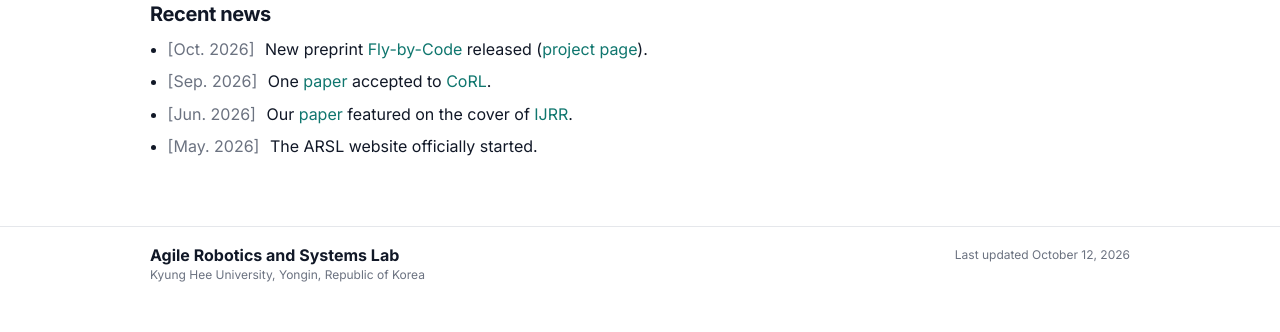
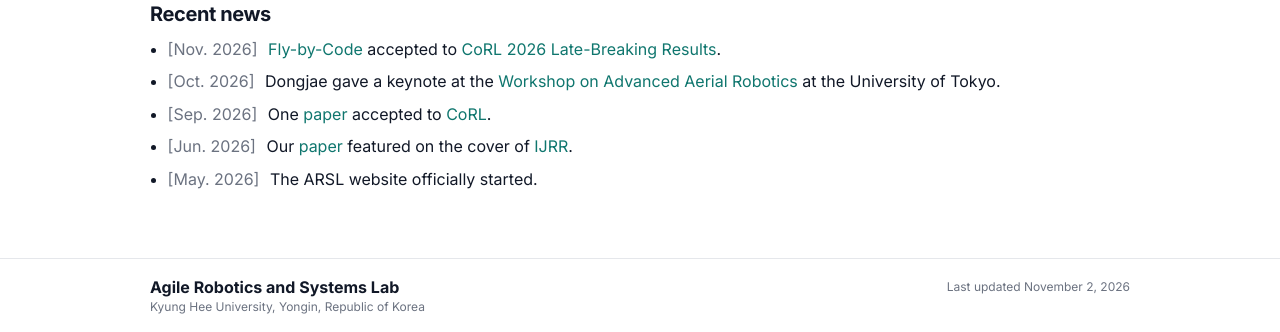
Before and after one commit to arsl-khu/arsl-khu.github.io, a Jekyll site: the page built from index.md, in a window 1280 px wide and 900 px high, scrolled down 1374 px, cut to the strip 568-900 px from the top of the window. Built offline with Jekyll 4.4.1, drawn with Linux system fonts in a browser that asks for light colours; before the commit the page ends 2242 px from its top, so only the background shows below that.

Commit message:
tokyo univ workshop & fly-by-code update

```diff
--- a/_config.yml
+++ b/_config.yml
@@ -7,7 +7,7 @@ description: "Agile Robotics and Systems Lab (ARSL) at Kyung Hee University."
 location: "Kyung Hee University, Yongin, Republic of Korea"
 email: "dongjaelee@khu.ac.kr"
 
-last-updated: October 12, 2026
+last-updated: November 2, 2026
 
 include:
   - _posts
--- a/_includes/publication-list-merged-international-sorted.html
+++ b/_includes/publication-list-merged-international-sorted.html
@@ -106,6 +106,7 @@ and
 <em>
 In {{ pub.conference.name }}{% if pub.conference.abrv %} ({{ pub.conference.abrv }}){% endif %}{% if pub_year != "" %}, {{ pub_year }}{% endif %}
 </em>
+{% if pub.conference.remark %}<span class="pub-remark"> — {{ pub.conference.remark }}</span>{% endif %}
 {% elsif pub.default %}
 {% if pub.default.remark and pub.default.remark != "" %}
 <em>{{ pub.default.remark }}{% if pub_year != "" %}, {{ pub_year }}{% endif %}</em>
--- a/index.md
+++ b/index.md
@@ -67,7 +67,8 @@ title: Home
 
 ## Recent news
 <ul class="news-list">
-  <li><span class="news-date">[Oct. 2026]</span> New preprint <a href="https://arxiv.org/abs/2610.12549">Fly-by-Code</a> released (<a href="https://fly-by-code.github.io/">project page</a>).</li>
+  <li><span class="news-date">[Nov. 2026]</span> <a href="https://fly-by-code.github.io/">Fly-by-Code</a> accepted to <a href="https://www.corl.org/contributions/call-for-late-breaking-results">CoRL 2026 Late-Breaking Results</a>.</li>
+  <li><span class="news-date">[Oct. 2026]</span> Dongjae gave a keynote at the <a href="https://www.dragon.t.u-tokyo.ac.jp/all-events/workshop-aar-2026/">Workshop on Advanced Aerial Robotics</a> at the University of Tokyo.</li>
   <li><span class="news-date">[Sep. 2026]</span> One <a href="https://arxiv.org/abs/2609.00641">paper</a> accepted to <a href="https://2026.corl.org/">CoRL</a>.</li>
   <li><span class="news-date">[Jun. 2026]</span> Our <a href="https://arxiv.org/abs/2508.19608">paper</a> featured on the cover of <a href="https://journals.sagepub.com/toc/ijra/45/7">IJRR</a>.</li>
   <li><span class="news-date">[May. 2026]</span> The ARSL website officially started.</li>
```
Also changed, not shown: _data/publications.yml (+27 -25 lines), publications/international_conferences.md (+1 -1 lines).
